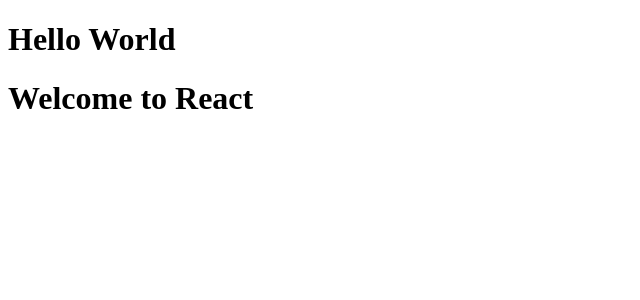
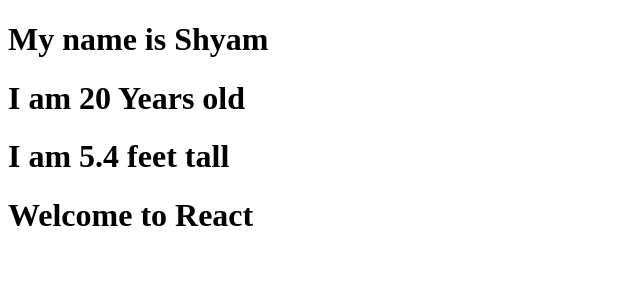
Before and after one commit to PrasastiBaitharu/practice_series, a React (Vite) app in the folder React/21 12/First_app/: page / in a window 1280 px wide. Shown: the top 300 px of the page, without its empty margins (0-640 px from the left). Built offline with nearby package versions, Linux system fonts and the light colour scheme.

Commit message:
Creating variables and accessing them in components

```diff
--- a/React/21 12/First_app/src/App.jsx
+++ b/React/21 12/First_app/src/App.jsx
@@ -1,4 +1,3 @@
-//Making a component folder to store components file
 import Hello from "./components/Hello";
 import WelcomeMessage from "./components/WelcomeMessage";
 function App(){
--- a/React/21 12/First_app/src/components/Hello.jsx
+++ b/React/21 12/First_app/src/components/Hello.jsx
@@ -1,5 +1,15 @@
+//Creating variables and accessing them in components
+let name  = "Shyam";
+let age = 20;
+let height = 5.4
 function Hello(){
-    return <h1>Hello World</h1>
+    return(
+      <>
+        <h1>My name is {name}</h1>
+        <h1>I am {age} Years old</h1>
+        <h1>I am {height} feet tall</h1>
+      </>
+    )
   }
 
 export default Hello;
```
